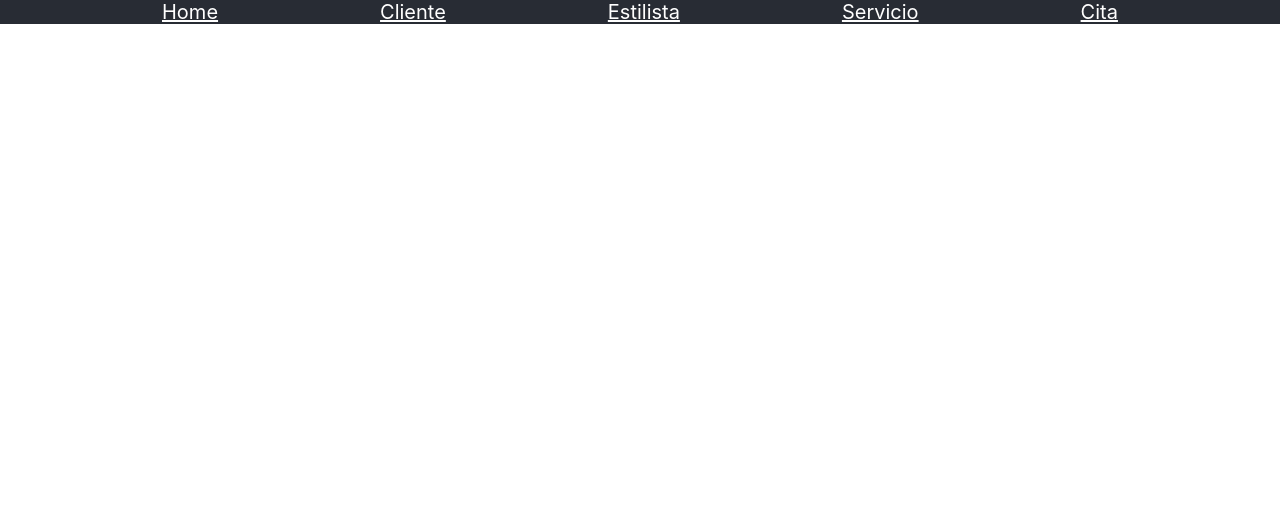
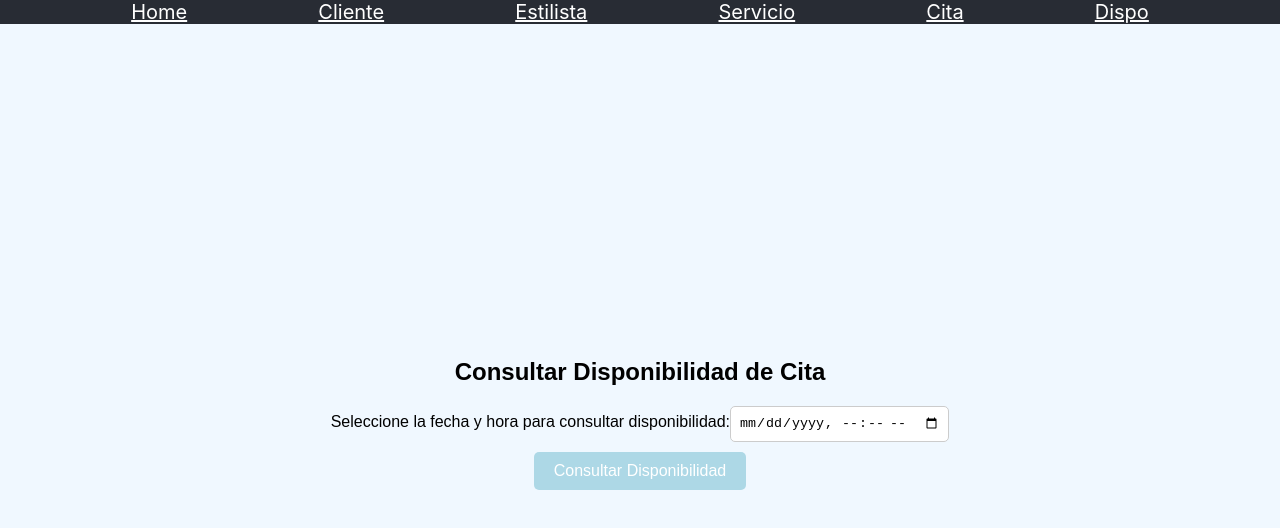
Before and after one commit to sebascastellanos/FrontReservaCitas, a React (Create React App) app: page /dispo in a window 1280 px wide. Shown: the top 528 px of the page. Built offline with nearby package versions, Linux system fonts and the light colour scheme.

Commit message:
Agregados cambios front

```diff
--- a/src/App.js
+++ b/src/App.js
@@ -10,6 +10,7 @@ import ClientePage from "./pages/ClientePage";
 import EstilistaPage from "./pages/EstilistaPage";
 import ServiciosPage from "./pages/ServicioPage";
 import CitaPage from "./pages/CitaPage";
+import DispoPage from "./pages/DispoPage";
 
 function App() {
   return (
@@ -58,6 +59,14 @@ function App() {
           >
             Cita
           </Link>
+          <Link
+            to={"/dispo"}
+            style={{
+              color: "white",
+            }}
+          >
+            Dispo
+          </Link>
         </div>
       </div>
       <Routes>
@@ -66,6 +75,7 @@ function App() {
         <Route path="/estilista" element={<EstilistaPage />} />
         <Route path="/servicio" element={<ServiciosPage />} />
         <Route path="/cita" element={<CitaPage />} />
+        <Route path="/dispo" element={<DispoPage />} />
       </Routes>
     </div>
   );
--- a/src/pages/CitaPage.jsx
+++ b/src/pages/CitaPage.jsx
@@ -1,10 +1,5 @@
 import React, { useState, useEffect } from "react";
-import {
-  createCita,
-  getClientes,
-  getEstilistas,
-  getServicios,
-} from "../api/api";
+import { createCita, getClientes, getEstilistas, getServicios, getCitas, deleteCita } from "../api/api";
 
 function CitaPage() {
   const [idCita, setIdCita] = useState("");
@@ -16,6 +11,7 @@ function CitaPage() {
   const [clientes, setClientes] = useState([]);
   const [estilistas, setEstilistas] = useState([]);
   const [servicios, setServicios] = useState([]);
+  const [citas, setCitas] = useState([]);
 
   useEffect(() => {
     const fetchData = async () => {
@@ -27,28 +23,29 @@ function CitaPage() {
 
       const serviciosData = await getServicios();
       setServicios(serviciosData);
+
+      const citasData = await getCitas();
+      setCitas(citasData);
     };
     fetchData();
   }, []);
 
   const handleSubmit = async (event) => {
     event.preventDefault();
+    const citaDate = new Date(fechaHora);
+    const hours = citaDate.getHours();
+
+    if (hours < 9 || hours > 19) {
+      alert("No se puede agendar una cita fuera del horario de 9:00 AM a 7:00 PM.");
+      return;
+    }
+
     try {
       const citaData = {
         idCita: parseInt(idCita),
-        cliente:
-        {
-            idCliente:   selectedCliente.idCliente,
-        },
-        estilista:
-        {
-           idEstilista: selectedEstilista.idEstilista,
-        },
-
-        servicio:
-        {
-           idServicio: selectedServicio.idServicio,
-        },
+        cliente: { idCliente: selectedCliente.idCliente },
+        estilista: { idEstilista: selectedEstilista.idEstilista },
+        servicio: { idServicio: selectedServicio.idServicio },
         fechaHora,
         estado,
       };
@@ -57,22 +54,39 @@ function CitaPage() {
       const response = await createCita(citaData);
       console.log("Respuesta del backend:", response);
       alert("Cita creada con éxito");
+
+      // Actualizar la lista de citas después de crear una nueva cita
+      const updatedCitas = await getCitas();
+      setCitas(updatedCitas);
     } catch (error) {
       console.error("Error al crear la cita:", error);
       alert("Hubo un error al crear la cita");
     }
   };
 
+  const handleDelete = async (idCita) => {
+    try {
+      await deleteCita(idCita);
+      alert("Cita eliminada con éxito");
+
+      // Actualizar la lista de citas después de eliminar una cita
+      const updatedCitas = await getCitas();
+      setCitas(updatedCitas);
+    } catch (error) {
+      console.error("Error al eliminar la cita:", error);
+      alert("Hubo un error al eliminar la cita");
+    }
+  };
+
   const containerStyle = {
-    display: "flex",
-    flexDirection: "column",
-    alignItems: "center",
-    justifyContent: "center",
-    height: "100vh",
-    backgroundColor: "#f0f8ff",
+    display: 'flex',
+    flexDirection: 'column',
+    alignItems: 'center',
+    justifyContent: 'center',
+    height: '100vh',
+    background: 'linear-gradient(135deg, #681692, #3F9216)',
     fontFamily: "'Comic Sans MS', 'Comic Sans', cursive",
 };
-
   const formStyle = {
     display: "flex",
     flexDirection: "column",
@@ -80,6 +94,7 @@ function CitaPage() {
     padding: "20px",
     borderRadius: "10px",
     boxShadow: "0 4px 8px rgba(0, 0, 0, 0.1)",
+    marginBottom: "20px",
   };
 
   const labelStyle = {
@@ -108,8 +123,34 @@ function CitaPage() {
     backgroundColor: "#87ceeb",
   };
 
+  const citaStyle = {
+    backgroundColor: "#ffe4e1",
+    padding: "10px",
+    borderRadius: "15px",
+    margin: "10px 0",
+    boxShadow: "0 4px 8px rgba(0, 0, 0, 0.1)",
+  };
+
+  const cancelButtonStyle = {
+    backgroundColor: "#ff6347",
+    color: "#fff",
+    border: "none",
+    borderRadius: "5px",
+    padding: "5px 10px",
+    cursor: "pointer",
+    marginTop: "10px",
+  };
+
+  const contentWrapperStyle = {
+    overflowY: "auto", // Permite el scroll vertical
+    maxHeight: "90vh", // Asegura que el contenido no se extienda más allá de la pantalla
+    width: "100%",
+    padding: "20px",
+  };
+
   return (
     <div style={containerStyle}>
+      <div style={contentWrapperStyle}>
         <h2>Reserva tu cita</h2>
         <form onSubmit={handleSubmit} style={formStyle}>
           <label style={labelStyle}>
@@ -195,6 +236,27 @@ function CitaPage() {
             Reservar
           </button>
         </form>
+
+        <h2>Citas guardadas</h2>
+        <div>
+          {citas.map((cita) => (
+            <div key={cita.idCita} style={citaStyle}>
+              <p><strong>ID Cita:</strong> {cita.idCita}</p>
+              <p><strong>Cliente:</strong> {cita.cliente.nombre}</p>
+              <p><strong>Estilista:</strong> {cita.estilista.nombre}</p>
+              <p><strong>Servicio:</strong> {cita.servicio.nombre}</p>
+              <p><strong>Fecha y Hora:</strong> {cita.fechaHora}</p>
+              <p><strong>Estado:</strong> {cita.estado}</p>
+              <button
+                style={cancelButtonStyle}
+                onClick={() => handleDelete(cita.idCita)}
+              >
+                Cancelar
+              </button>
+            </div>
+          ))}
+        </div>
+      </div>
     </div>
   );
 }
--- a/src/pages/ClientePage.jsx
+++ b/src/pages/ClientePage.jsx
@@ -28,9 +28,10 @@ function ClientePage() {
         alignItems: 'center',
         justifyContent: 'center',
         height: '100vh',
-        backgroundColor: '#f0f8ff',
+        background: 'linear-gradient(135deg, #00f5a0, #009688)',
         fontFamily: "'Comic Sans MS', 'Comic Sans', cursive",
     };
+
 
     const formStyle = {
         display: 'flex',
--- /dev/null
+++ b/src/pages/DispoPage.jsx
@@ -0,0 +1,123 @@
+import React, { useState } from 'react';
+import { getCitas } from '../api/api';
+
+export default function DispoPage() {
+  const [fechaHora, setFechaHora] = useState('');
+  const [disponible, setDisponible] = useState(false);
+  const [citas, setCitas] = useState([]);
+  const [loading, setLoading] = useState(false);
+
+  const handleConsultarDisponibilidad = async () => {
+    try {
+      setLoading(true);
+      // Obtener todas las citas del backend
+      const citasData = await getCitas();
+      setCitas(citasData);
+
+      // Extraer solo las fechas de las citas
+      const fechasReservadas = citasData.map((cita) => cita.fechaHora.split('T')[0]);
+
+      // Verificar si la fecha seleccionada está en las fechas reservadas
+      const fechaSeleccionada = fechaHora.split('T')[0];
+      setDisponible(!fechasReservadas.includes(fechaSeleccionada));
+    } catch (error) {
+      console.error('Error al consultar la disponibilidad:', error);
+      setDisponible(false); // Manejo de errores: establecer como no disponible en caso de error
+    } finally {
+      setLoading(false);
+    }
+  };
+
+  return (
+    <div style={containerStyle}>
+      <h2 style={titleStyle}>Consultar Disponibilidad de Cita</h2>
+      <div style={formContainerStyle}>
+        <label style={labelStyle}>
+          Seleccione la fecha y hora para consultar disponibilidad:
+          <input
+            style={inputStyle}
+            type="datetime-local"
+            value={fechaHora}
+            onChange={(e) => setFechaHora(e.target.value)}
+          />
+        </label>
+        <button
+          style={buttonStyle}
+          onClick={handleConsultarDisponibilidad}
+          disabled={loading}
+        >
+          {loading ? 'Consultando...' : 'Consultar Disponibilidad'}
+        </button>
+      </div>
+      {fechaHora && (
+        <div style={resultContainerStyle}>
+          <p style={resultStyle}>
+            La cita para la fecha y hora {fechaHora} está{' '}
+            <span style={disponible ? availableStyle : bookedStyle}>
+              {disponible ? 'disponible' : 'reservada'}
+            </span>.
+          </p>
+        </div>
+      )}
+    </div>
+  );
+}
+
+const containerStyle = {
+  display: 'flex',
+  flexDirection: 'column',
+  alignItems: 'center',
+  justifyContent: 'center',
+  height: '100vh',
+  backgroundColor: '#f0f8ff',
+  fontFamily: 'Arial, sans-serif',
+};
+
+const titleStyle = {
+  marginBottom: '20px',
+  fontSize: '24px',
+};
+
+const formContainerStyle = {
+  display: 'flex',
+  flexDirection: 'column',
+  alignItems: 'center',
+  marginBottom: '20px',
+};
+
+const labelStyle = {
+  marginBottom: '10px',
+  fontSize: '16px',
+};
+
+const inputStyle = {
+  padding: '8px',
+  border: '1px solid #ccc',
+  borderRadius: '5px',
+};
+
+const buttonStyle = {
+  padding: '10px 20px',
+  border: 'none',
+  borderRadius: '5px',
+  backgroundColor: '#add8e6',
+  color: '#fff',
+  fontSize: '16px',
+  cursor: 'pointer',
+};
+
+const resultContainerStyle = {
+  textAlign: 'center',
+};
+
+const resultStyle = {
+  fontSize: '18px',
+};
+
+const availableStyle = {
+  color: 'green',
+};
+
+const bookedStyle = {
+  color: 'red',
+};
--- a/src/pages/EstilistaPage.jsx
+++ b/src/pages/EstilistaPage.jsx
@@ -26,10 +26,9 @@ function EstilistaPage() {
         alignItems: 'center',
         justifyContent: 'center',
         height: '100vh',
-        backgroundColor: '#f0f8ff',
+        background: 'linear-gradient(135deg, #ff6ec4, #7873f5)',
         fontFamily: "'Comic Sans MS', 'Comic Sans', cursive",
     };
-
     const formStyle = {
         display: 'flex',
         flexDirection: 'column',
--- a/src/pages/HomePage.jsx
+++ b/src/pages/HomePage.jsx
@@ -1,28 +1,50 @@
-// src/components/HomeScreen.jsx
-import React from 'react';
-
-
+import React, { useState } from 'react';
 
 function HomePage() {
+    // Estado para controlar si el mouse está sobre el título
+    const [isMouseOver, setIsMouseOver] = useState(false);
 
-
-    // Definir los estilos en línea
-    const homeStyle = {
+    // Estilos en línea para el componente
+    const homeContainerStyle = {
         display: 'flex',
         flexDirection: 'column',
         alignItems: 'center',
         justifyContent: 'center',
         height: '100vh',
-        backgroundColor: '#282c34',
-        color: 'white',
-        fontSize: 'calc(10px + 2vmin)',
+        background: 'linear-gradient(45deg, #ffbe0b, #fb5607, #ff006e)',
+        transition: 'background-color 2s', // Transición suave para el cambio de color de fondo
     };
 
+    // Estilos en línea para el título
+    const titleStyle = {
+        color: isMouseOver ? 'white' : 'black',
+        fontSize: '3rem',
+        textAlign: 'center',
+        padding: '20px',
+        borderRadius: '10px',
+        cursor: 'pointer', // Cambia el cursor cuando pasas el mouse sobre el título
+        boxShadow: isMouseOver ? '0 0 10px rgba(255, 255, 255, 0.5)' : 'none', // Efecto de sombra cuando pasas el mouse sobre el título
+    };
+
+    // Función para manejar el evento onMouseOver del título
+    const handleMouseOver = () => {
+        setIsMouseOver(true);
+    };
+
+    // Función para manejar el evento onMouseOut del título
+    const handleMouseOut = () => {
+        setIsMouseOver(false);
+    };
 
     return (
-        <div style={homeStyle}>
-            <h1>Bienvenido a la Peluquería</h1>
-
+        <div style={homeContainerStyle}>
+            <h1
+                style={titleStyle}
+                onMouseOver={handleMouseOver}
+                onMouseOut={handleMouseOut}
+            >
+                Bienvenido a la Peluquería
+            </h1>
         </div>
     );
 }
```
Also changed, not shown: src/api/api.js (+34 -0 lines), src/axios/axiosConfig.js (deleted, +0 -10 lines), src/pages/ServicioPage.jsx (+7 -8 lines). Lines whose indentation alone changed are shown as unchanged.
